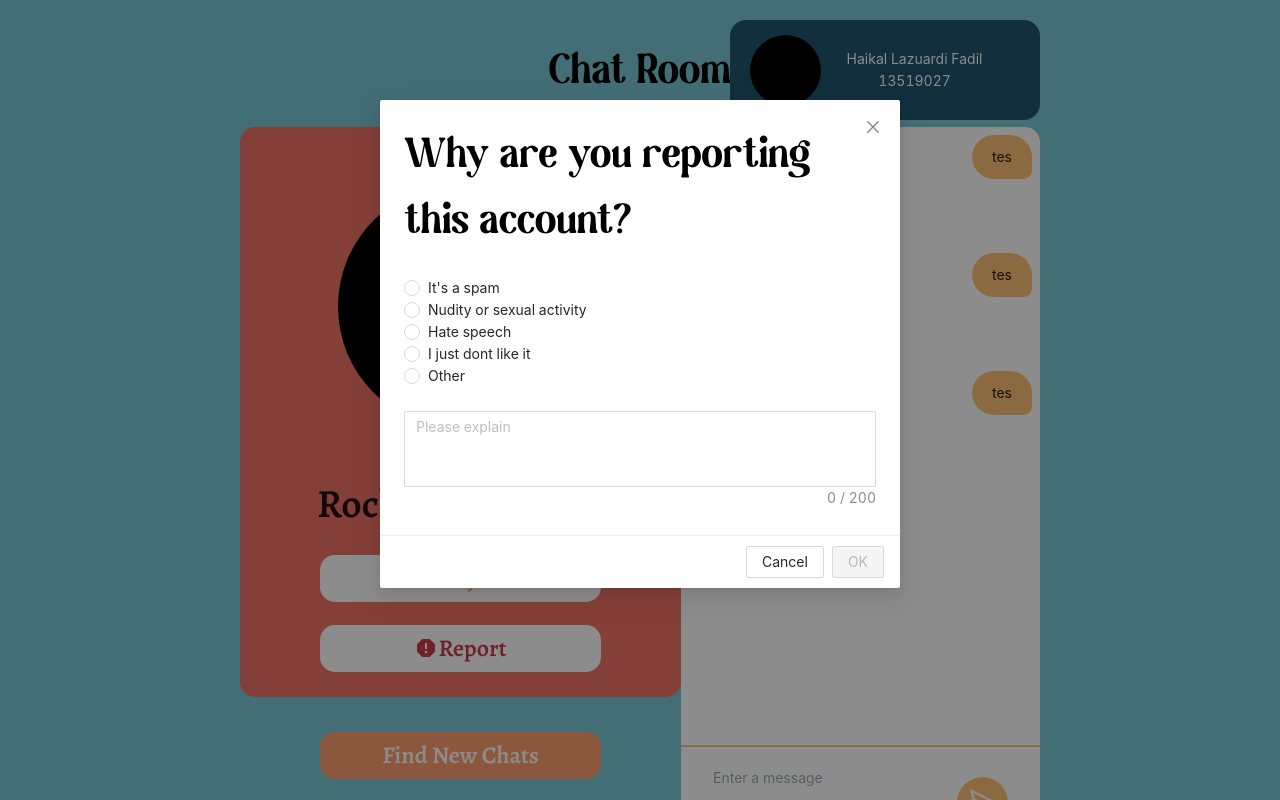
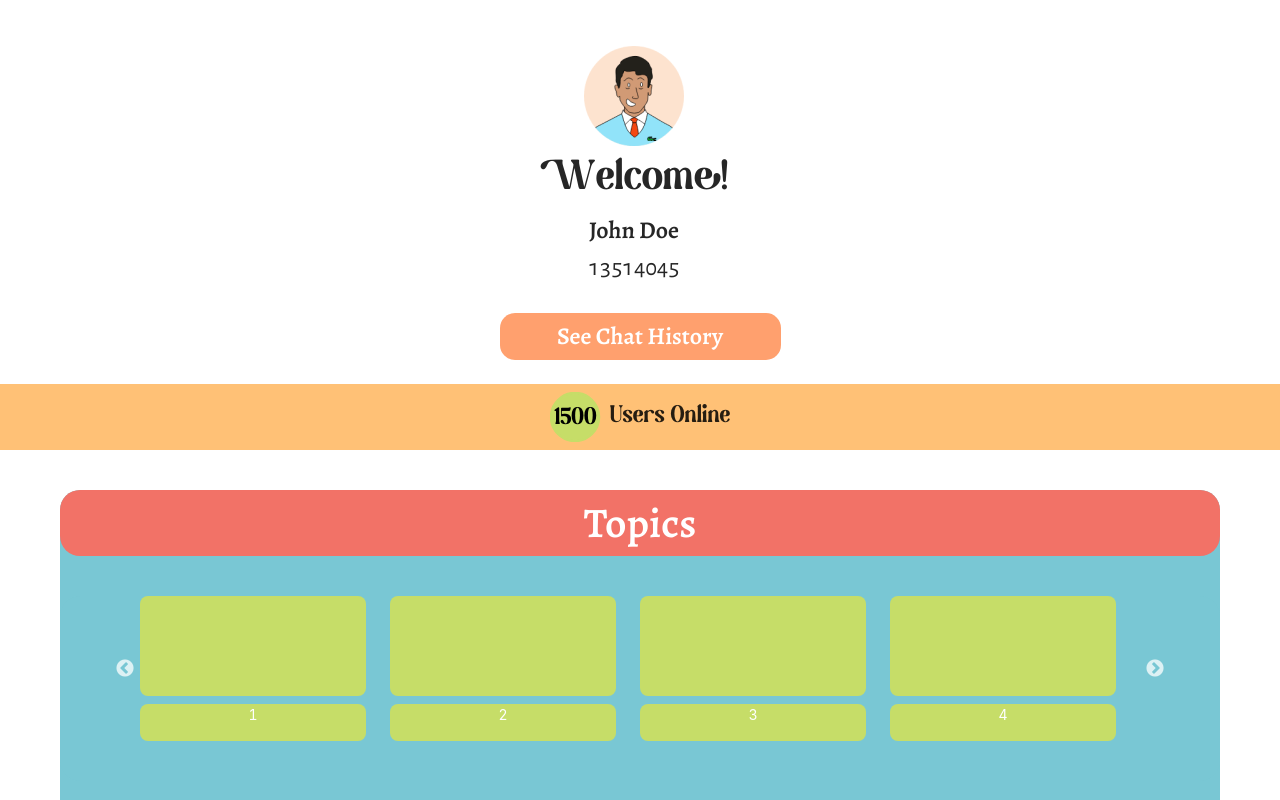
Before and after one commit to mikeleo03/E2EE-Secure-Messaging-App-FE, a React (Vite) app: page / in a window 1280 px wide. Shown: the top 800 px of the page. Built offline with nearby package versions, Linux system fonts and the light colour scheme.

Commit message:
Added homepage

```diff
--- a/src/App.tsx
+++ b/src/App.tsx
@@ -8,15 +8,14 @@ import ChatRoom from './pages/ChatRoom';
 const App: React.FC = () => {
   return (
     <div>
-      {/* Hello, World
-      <ReduxDemo />
+      {/* Hello, World */}
       <BrowserRouter>
         <Routes>
           <Route path="/" element={<Home />} />
           <Route path="/redux-demo" element={<ReduxDemo />} />
+          <Route path="/chat-room" element={<ChatRoom />} />
         </Routes>
-      </BrowserRouter> */}
-      <ChatRoom />
+      </BrowserRouter>
     </div>
   );
 };
--- /dev/null
+++ b/src/components/Card.tsx
@@ -0,0 +1,17 @@
+import React from 'react';
+
+interface CardProps {
+  text?: string;
+  link?: string;
+}
+
+const Card: React.FC<CardProps> = ({ text, link }) => {
+  return (
+    <div>
+      <div className="bg-primaryGreen h-[100px] w-[226px] text-white rounded-lg mb-2">{link}</div>
+      <div className="bg-primaryGreen h-[37px] w-[226px] text-white rounded-lg">{text}</div>
+    </div>
+  );
+};
+
+export default Card;
--- /dev/null
+++ b/src/components/CarouselCard.tsx
@@ -0,0 +1,57 @@
+import React from 'react';
+
+import Slick, { Settings } from 'react-slick';
+import 'slick-carousel/slick/slick.css';
+import 'slick-carousel/slick/slick-theme.css';
+import Card from './Card';
+
+const slickSettings: Settings = {
+  lazyLoad: 'ondemand',
+  accessibility: false,
+  draggable: false,
+  slidesToShow: 4,
+  slidesToScroll: 1,
+  infinite: true,
+  swipeToSlide: true,
+  responsive: [
+    {
+      breakpoint: 1280,
+      settings: {
+        slidesToShow: 3,
+        slidesToScroll: 1,
+      },
+    },
+    {
+      breakpoint: 1024,
+      settings: {
+        slidesToShow: 2,
+        slidesToScroll: 1,
+      },
+    },
+    {
+      breakpoint: 760,
+      settings: {
+        slidesToShow: 1,
+        slidesToScroll: 1,
+      },
+    },
+  ],
+};
+const CarouselCard: React.FC = () => {
+  return (
+    <div className="bg-primaryBlue m:w-[600px] lg:w-[800px] xl:w-[1000px] content-center my-0 mx-auto">
+      <Slick {...slickSettings}>
+        <Card text="1" />
+        <Card text="2" />
+        <Card text="3" />
+        <Card text="4" />
+        <Card text="1" />
+        <Card text="2" />
+        <Card text="3" />
+        <Card text="4" />
+      </Slick>
+    </div>
+  );
+};
+
+export default CarouselCard;
--- /dev/null
+++ b/src/components/Identity.tsx
@@ -0,0 +1,22 @@
+/* eslint-disable max-len */
+import React from 'react';
+import ProfilePicture from './ProfilePicture';
+
+interface IdentityProps {
+  name: string;
+  nim: string;
+  className?: string;
+}
+
+const Identity: React.FC<IdentityProps> = ({ name, nim, className }) => {
+  return (
+    <div className={`flex flex-col w-[310px] justify-between items-center pr-8 pl-5 py-3.5 ${className}`}>
+      <ProfilePicture />
+      <div className={`font-magilio text-heading`}>elcom!</div>
+      <div className={`font-alegreya text-subHeading`}>{name}</div>
+      <div className={`font-alegreyasans text-subHeading`}>{nim}</div>
+    </div>
+  );
+};
+
+export default Identity;
--- /dev/null
+++ b/src/components/OnlineUsers.tsx
@@ -0,0 +1,21 @@
+import React from 'react';
+
+interface OnlineUsersProps {
+  className?: string;
+  numUsers: number;
+}
+const OnlineUsers: React.FC<OnlineUsersProps> = ({ className, numUsers }) => {
+  return (
+    <div className='flex w-full bg-primaryOrange justify-center items-center'>
+      <svg height="50" width="60">
+        <circle cx="25" cy="25" r="24" stroke="#C6DD68" stroke-width="2.5" fill="#C6DD68" />
+        <text className={`font-magilio text-subHeading`} x="42%" y="50%" text-anchor="middle" dy=".3em">{numUsers}</text>
+      </svg>
+      <h1 className={`font-magilio text-subHeading my-3.5 ${className}`}>
+        Users Online
+      </h1>
+    </div>
+  );
+};
+
+export default OnlineUsers;
--- /dev/null
+++ b/src/components/ProfilePicture.tsx
@@ -0,0 +1,25 @@
+import React from 'react';
+import profile from '../resources/Avatar.png'
+
+interface ProfilePictureProps {
+  className?: string;
+}
+
+const ProfilePicture: React.FC<ProfilePictureProps> = ({ className }) => {
+  return (
+    <div
+      style={{
+        display: 'flex',
+        alignItems: 'center',
+        justifyContent: 'center'
+      }}>
+      <img
+        width={100}
+        className={`${className}`}
+        src={profile}
+      />
+    </div>
+  );
+};
+
+export default ProfilePicture;
--- /dev/null
+++ b/src/components/Topics.tsx
@@ -0,0 +1,21 @@
+import React from 'react';
+import CarouselCard from './CarouselCard';
+
+interface TopicsProps {
+  className?: string;
+}
+
+const Topics: React.FC<TopicsProps> = ({ className }) => {
+  return (
+    <div className='bg-primaryBlue rounded-[20px] my-10'>
+      <div className={`bg-primaryRed font-alegreya text-heading text-white rounded-[20px] mb-10`}>
+          Topics
+      </div>
+      <div className={`bg-primaryBlue rounded-[20px] pb-10 my-10 px-20`}>
+        <CarouselCard />
+      </div>
+    </div>
+  );
+};
+
+export default Topics;
--- a/src/pages/Home.tsx
+++ b/src/pages/Home.tsx
@@ -1,7 +1,23 @@
 import React from 'react';
+import CarouselCard from '../components/CarouselCard';
+import Identity from '../components/Identity';
+import OnlineUsers from '../components/OnlineUsers';
+import OrangeButton from '../components/OrangeButton';
+import Topics from '../components/Topics';
+
 
 const Home: React.FC = () => {
-  return <div>Home</div>;
+  return (
+    <div className="bg-white w-[100vw] h-[100vh] relative py-8">
+      <div className="flex flex-col items-center text-center">
+        <Identity name='John Doe' nim='13514045'></Identity>
+        <OrangeButton className='mt-3 mb-6'>See Chat History</OrangeButton>
+        <OnlineUsers numUsers={1500}/>
+        <Topics />
+        <OrangeButton className='my-6'>Find Match</OrangeButton>
+      </div>
+    </div>
+  );
 };
 
 export default Home;
```
Also changed, not shown: src/resources/Avatar.png (added), 1 other file (tests, documents, lock files or other folders).
